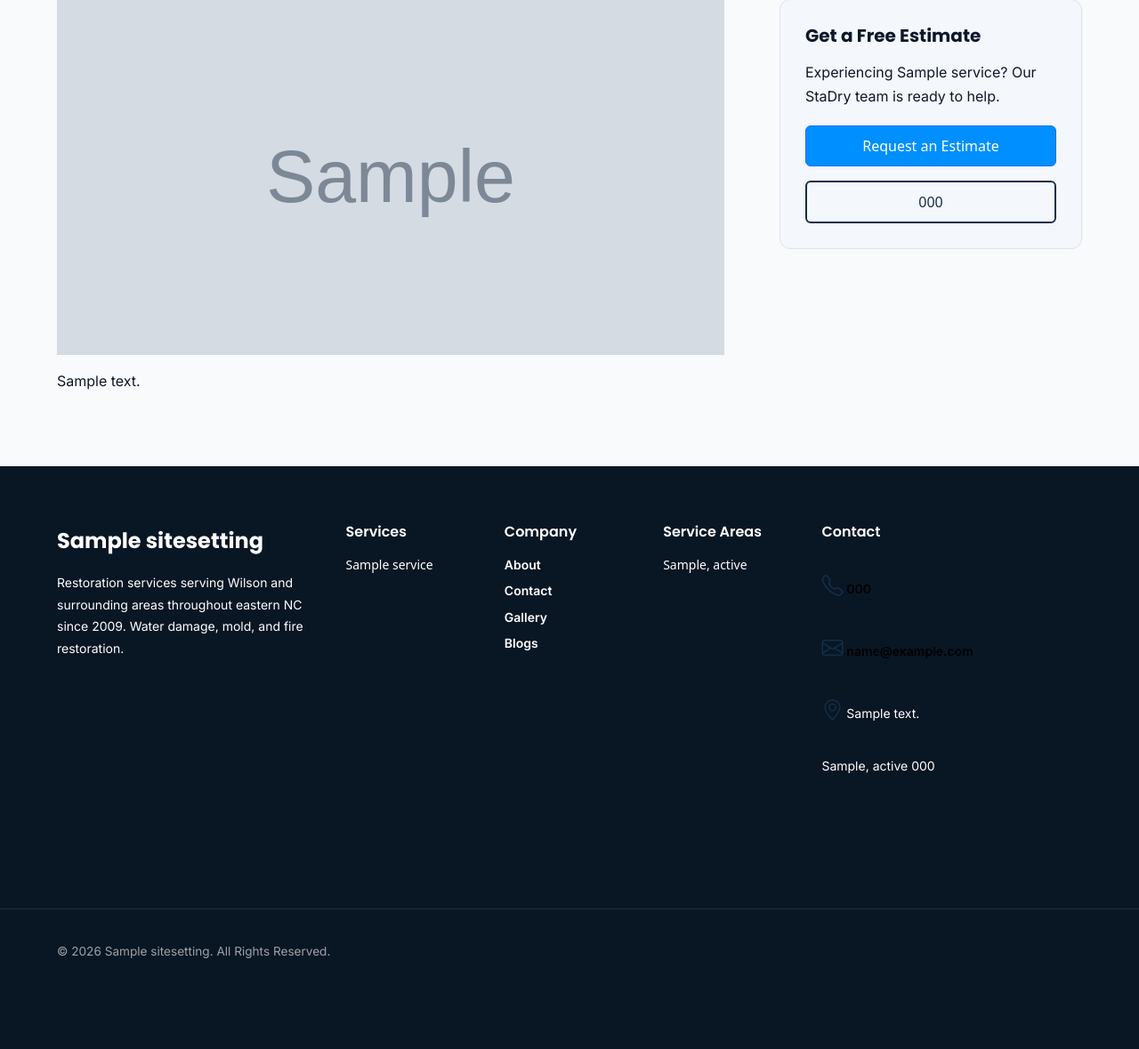
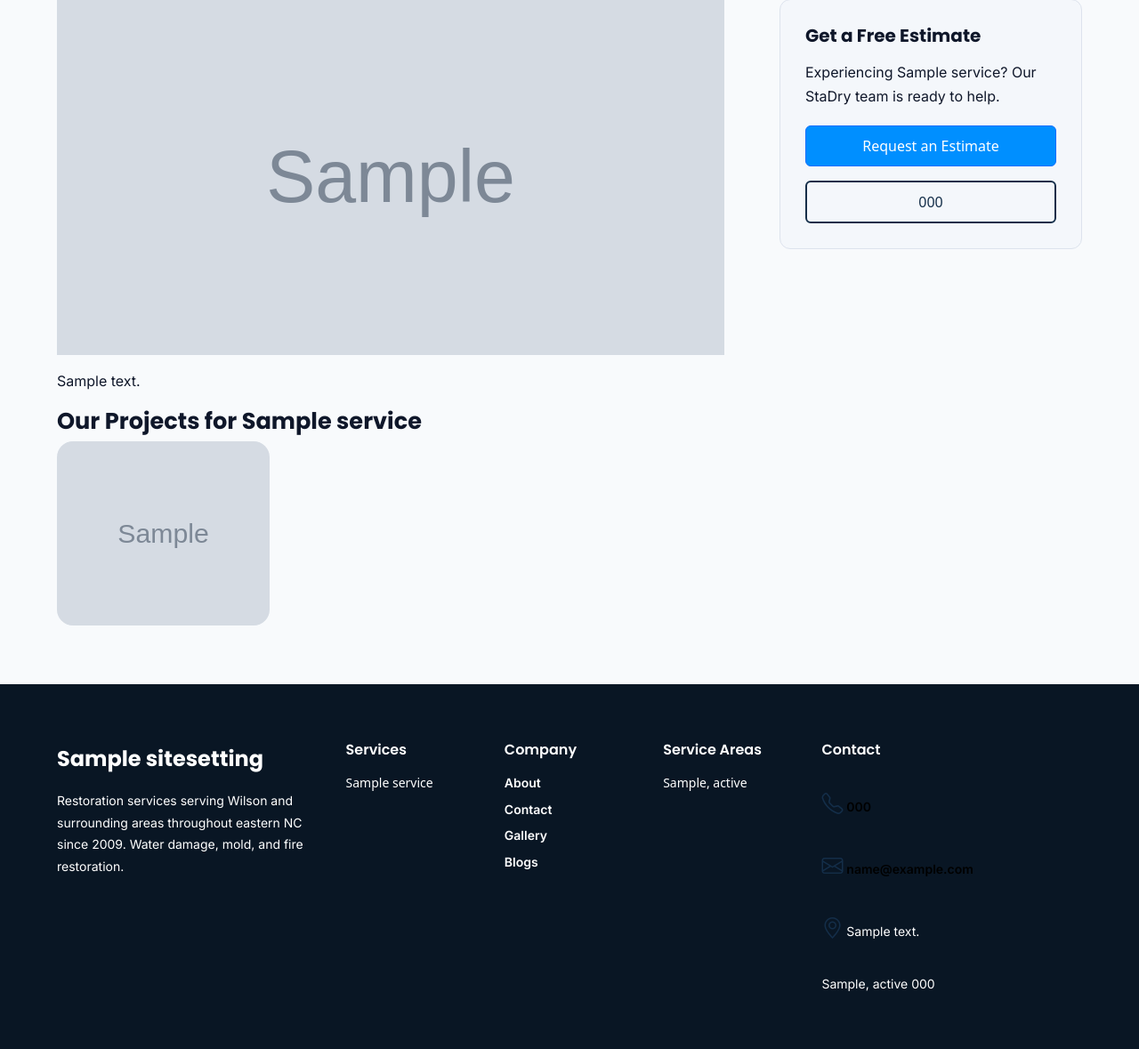
Before and after one commit to vanlandinghamanderson/Restoration-Company-Website, a Django app: a page that uses templates/core/service_detail.html in a window 1280 px wide. Shown: the part 383-1562 px from the top of the page at 89% size. Before the commit the page ends 1460 px from the top, so only its background shows below. Run offline with Django 5.2, Linux system fonts and the light colour scheme; tables that the repository leaves empty hold one stand-in row (values such as "Sample post"); grey boxes marked "Sample" are stand-in pictures.

Commit message:
Project section added to the service detail page

```diff
--- a/core/views.py
+++ b/core/views.py
@@ -98,8 +98,10 @@ def service_list(request):
 
 def service_detail(request, slug):
     service = get_object_or_404(Service, slug=slug, is_active=True)
+    projects = Project.objects.filter(service=service)
     return render(request, 'core/service_detail.html', {
-        'service':service,
+        'service': service,
+        'projects': projects,
     })
 
 # Blog List Page
--- a/static/core/css/styles.css
+++ b/static/core/css/styles.css
@@ -923,6 +923,10 @@ section {
     justify-content: center;
 }
 
+.gallery-grid--sm {
+    grid-template-columns: repeat(auto-fill, minmax(200px, 1fr));
+}
+
 .gallery-item {
     position: relative;
     border-radius: var(--radius-lg);
--- a/templates/core/service_detail.html
+++ b/templates/core/service_detail.html
@@ -27,6 +27,21 @@
                 <p class="empty-state">Description for this service is not available at the moment.</p>
                 {% endif %}
             </div>
+
+            {% if projects %}
+            <h2>Our Projects for {{ service.name }}</h2>
+            <div class="gallery-grid gallery-grid--sm">
+                {% for project in projects %}
+                <div class="gallery-item">
+                    {% if project.after_image %}
+                    <img src="{{ project.after_image.url }}" alt="{{ project.after_alt_txt }}" loading="lazy" width="300" height="220">
+                    {% endif %}
+                    <div class="gallery-item__overlay"><span>{{ project.title }}</span></div>
+                </div>
+                {% endfor %}
+            </div>
+            {% endif %}
+
         </main>
         <aside class="two-col_sidebar">
             <div class="sidebar-cta">
```
